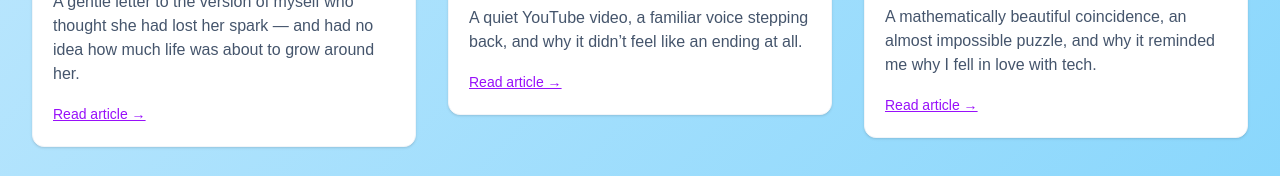
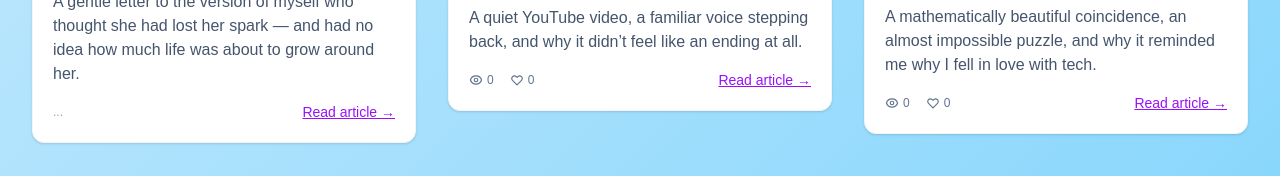
Before and after one commit to ZainabShujat/Btech-blog, a Next.js app: page / in a window 1280 px wide. Shown: the part 2096-2272 px from the top of the page. Built offline with nearby package versions, Linux system fonts and the light colour scheme; no server answers.

Commit message:
added like and views

```diff
--- /dev/null
+++ b/app/components/ArticleStats.tsx
@@ -0,0 +1,84 @@
+"use client";
+
+import { useEffect, useState } from "react";
+
+type Props = {
+  slug: string;
+};
+
+type Stats = {
+  views: number;
+  likes: number;
+};
+
+export default function ArticleStats({ slug }: Props) {
+  const [stats, setStats] = useState<Stats | null>(null);
+
+  useEffect(() => {
+    Promise.all([
+      fetch(`/api/views/${slug}`).then((r) => r.json()),
+      fetch(`/api/likes/${slug}`).then((r) => r.json()),
+    ])
+      .then(([viewData, likeData]) => {
+        setStats({
+          views: viewData.views || 0,
+          likes: likeData.likes || 0,
+        });
+      })
+      .catch((err) => console.error("Failed to fetch stats:", err));
+  }, [slug]);
+
+  if (!stats) {
+    return (
+      <div className="flex items-center gap-4 text-xs text-slate-400">
+        <span>...</span>
+      </div>
+    );
+  }
+
+  return (
+    <div className="flex items-center gap-4 text-xs text-slate-500">
+      {/* Views */}
+      <div className="flex items-center gap-1">
+        <svg
+          className="w-3.5 h-3.5"
+          fill="none"
+          stroke="currentColor"
+          viewBox="0 0 24 24"
+        >
+          <path
+            strokeLinecap="round"
+            strokeLinejoin="round"
+            strokeWidth={2}
+            d="M15 12a3 3 0 11-6 0 3 3 0 016 0z"
+          />
+          <path
+            strokeLinecap="round"
+            strokeLinejoin="round"
+            strokeWidth={2}
+            d="M2.458 12C3.732 7.943 7.523 5 12 5c4.478 0 8.268 2.943 9.542 7-1.274 4.057-5.064 7-9.542 7-4.477 0-8.268-2.943-9.542-7z"
+          />
+        </svg>
+        <span>{stats.views.toLocaleString()}</span>
+      </div>
+
+      {/* Likes */}
+      <div className="flex items-center gap-1">
+        <svg
+          className="w-3.5 h-3.5"
+          fill="none"
+          stroke="currentColor"
+          viewBox="0 0 24 24"
+          strokeWidth={2}
+        >
+          <path
+            strokeLinecap="round"
+            strokeLinejoin="round"
+            d="M4.318 6.318a4.5 4.5 0 000 6.364L12 20.364l7.682-7.682a4.5 4.5 0 00-6.364-6.364L12 7.636l-1.318-1.318a4.5 4.5 0 00-6.364 0z"
+          />
+        </svg>
+        <span>{stats.likes.toLocaleString()}</span>
+      </div>
+    </div>
+  );
+}
--- a/app/components/PostCard.tsx
+++ b/app/components/PostCard.tsx
@@ -1,6 +1,7 @@
 // app/components/PostCard.tsx
 import Link from "next/link";
 import React from "react";
+import ArticleStats from "./ArticleStats";
 
 type Props = {
   title: string;
@@ -40,7 +41,8 @@ export default function PostCard({ title, slug, excerpt, date, category, banner
 
         {excerpt && <p className="text-slate-600 mt-2">{excerpt}</p>}
 
-        <div className="mt-4">
+        <div className="flex items-center justify-between mt-4">
+          <ArticleStats slug={slug} />
           <Link
             href={`/post/${slug}`}
             className="inline-block text-sm font-medium text-purple-600 underline"
```
